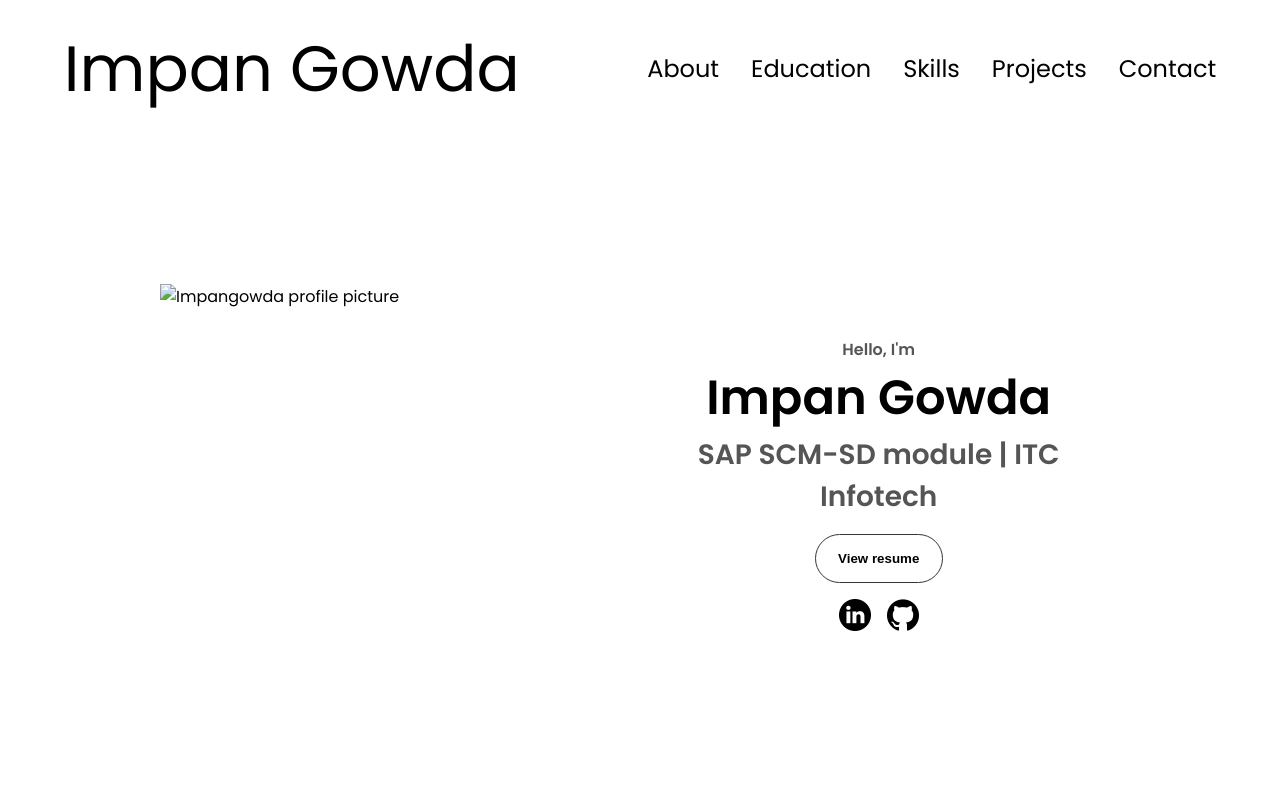
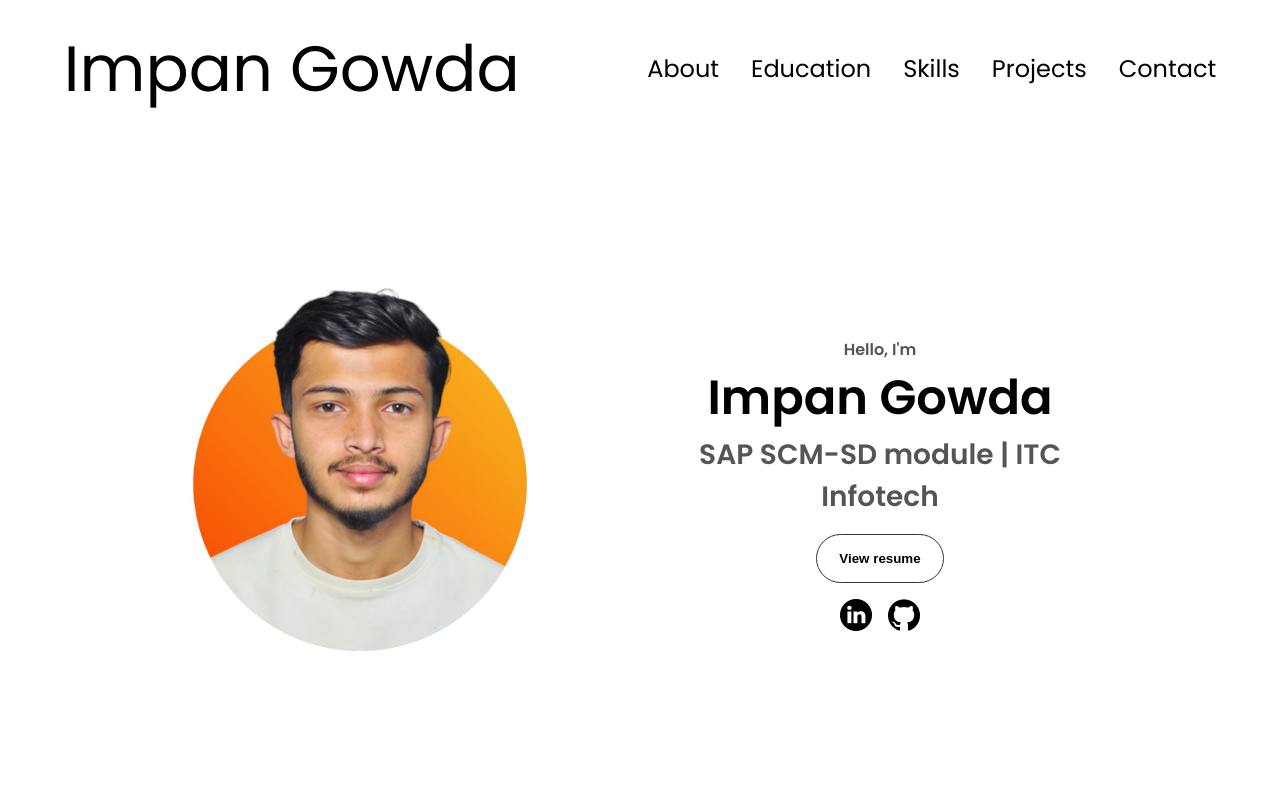
Before and after one commit to impu07/impu07.github.io, a plain HTML site: page index.html in a window 1280 px wide. Shown: the top 800 px of the page. Drawn offline with Linux system fonts and the light colour scheme.

Commit message:
Update index.html

```diff
--- a/index.html
+++ b/index.html
@@ -40,7 +40,7 @@
     </nav>
     <section id="profile">
       <div class="section__pic-container">
-        <img src="./assets/profile-pic.png" alt="Impangowda profile picture" />
+        <img src="./assets/profile-pic.jpg" alt="Impangowda profile picture" />
       </div>
       <div class="section__text">
         <p class="section__text__p1">Hello, I'm</p>
```
